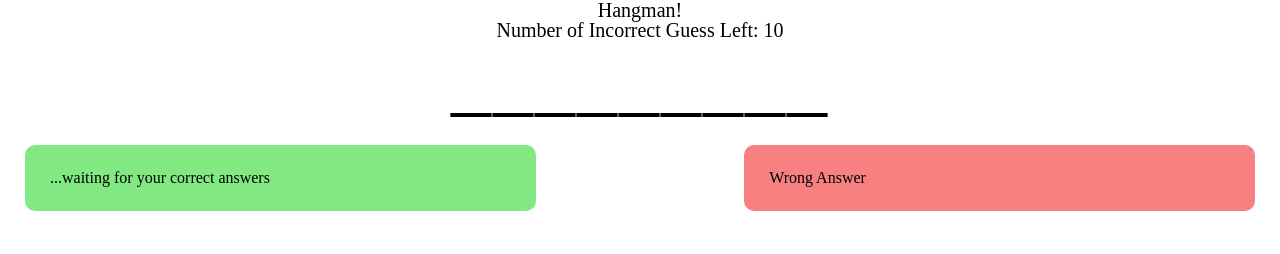
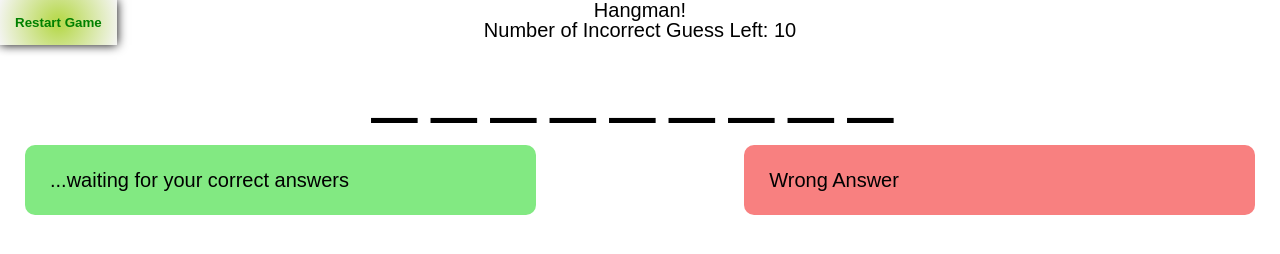
Before and after one commit to spkellydev/hangman, a plain HTML site: page index.html in a window 1280 px wide. Drawn offline with Linux system fonts and the light colour scheme.

Commit message:
adding Start Game  button -- need to move words to object with hint

```diff
--- a/assets/css/style.css
+++ b/assets/css/style.css
@@ -1,3 +1,8 @@
+body {
+    font-family: sans-serif;
+    font-size: 20px;
+}
+
 header {
     text-align: center;
     font-size: 20px;
@@ -5,7 +10,7 @@ header {
 .underscores {
     text-align: center;
     font-size: 80px;
-    letter-spacing: 2px;
+    letter-spacing: 15px;
 }
 
 .correct, .wrong {
@@ -23,3 +28,21 @@ header {
     background: rgb(248, 128, 128);
     float: right;
 }
+
+input[type="button"] {
+    position: absolute;
+    top: 0;
+    left: 0;
+    background: #bada55;
+    color: green;
+    font-weight: 900;
+    padding: 15px;
+    border: none;
+    background-image: radial-gradient(circle at 50% 50%, #bada55 10%, whitesmoke 100%);
+    cursor: pointer;
+    transition: all 0.5s ease-in-out;
+    box-shadow: 0 0 10px -1px rgba(0, 0, 0, 0.233);
+}
+input[type="button"]:hover {
+    box-shadow: 0 0 10px black;
+}
--- a/assets/js/main.js
+++ b/assets/js/main.js
@@ -11,8 +11,7 @@ let underscores = document.querySelector('.underscores');
 let correctBlock = document.querySelector('.correct');
 let wrongBlock = document.querySelector('.wrong');
 let scoreBlock = document.querySelector('#score');
-
-console.log(chosen);
+let btn = document.querySelector('.btn');
 
 while (count > 0) {
     _.push('_');
@@ -27,14 +26,24 @@ function commaReplace(t) {
 //push underscores to the front end
 underscores.innerHTML = commaReplace(_);
 
+function checkDuplicate (letter) {
+    count = 0;
+    for (var i = 0; i < chosen.length; i++) {
+        if (chosen[i] == letter) {
+            count++;
+        }
+    }
+    if (count > 1) {
+        correct.push(' ');
+    }
+}
 
 function checkLetter(letter) {
     for (var i = 0; i < chosen.length; i++) {
         if(letter == chosen.charAt(i)) {
             //you guessed right!
-            correct.indexOf(letter) === -1 ? correct.push(letter) : correct.push(' '); //add empty space to account for correct index count
+            correct.indexOf(letter) === -1 ? correct.push(letter) : checkDuplicate(letter); //add empty space to account for correct index count
             _[i] = letter;
-            console.log(_)
         }
     }
     return _;
@@ -62,18 +71,21 @@ document.addEventListener('keypress', (e) => {
         //compare the length of correct letters and the count of chosen letters
         if (commaReplace(correct).length == chosen.length) {
             alert('You win!');
-            location.reload();
         }
     } else {
         //push to the wrong word array
         wrong.indexOf(letter) === -1 ? wrong.push(letter) : console.log('already guessed');
         //print to wrong block
         wrongBlock.innerHTML = commaReplace(wrong);
+        //update scoreblock
         scoreBlock.innerHTML = 10 - wrong.length;
         console.log(`%c Wrong: ${wrong}`, 'background: #bada55; color: #d2232a');
         if (wrong.length > 9) {
             alert('You lose, try again!');
-            location.reload();
         }
     }
-})
+});
+
+function startGame() {
+    location.reload();
+}
--- a/index.html
+++ b/index.html
@@ -19,7 +19,7 @@
     <div class="correct">...waiting for your correct answers</div>
     <div class="wrong">Wrong Answer</div>
 
-
+    <input type="button" onclick="startGame()" value="Restart Game" />
     <script src="./assets/js/main.js"></script>
 </body>
 </html>
```
